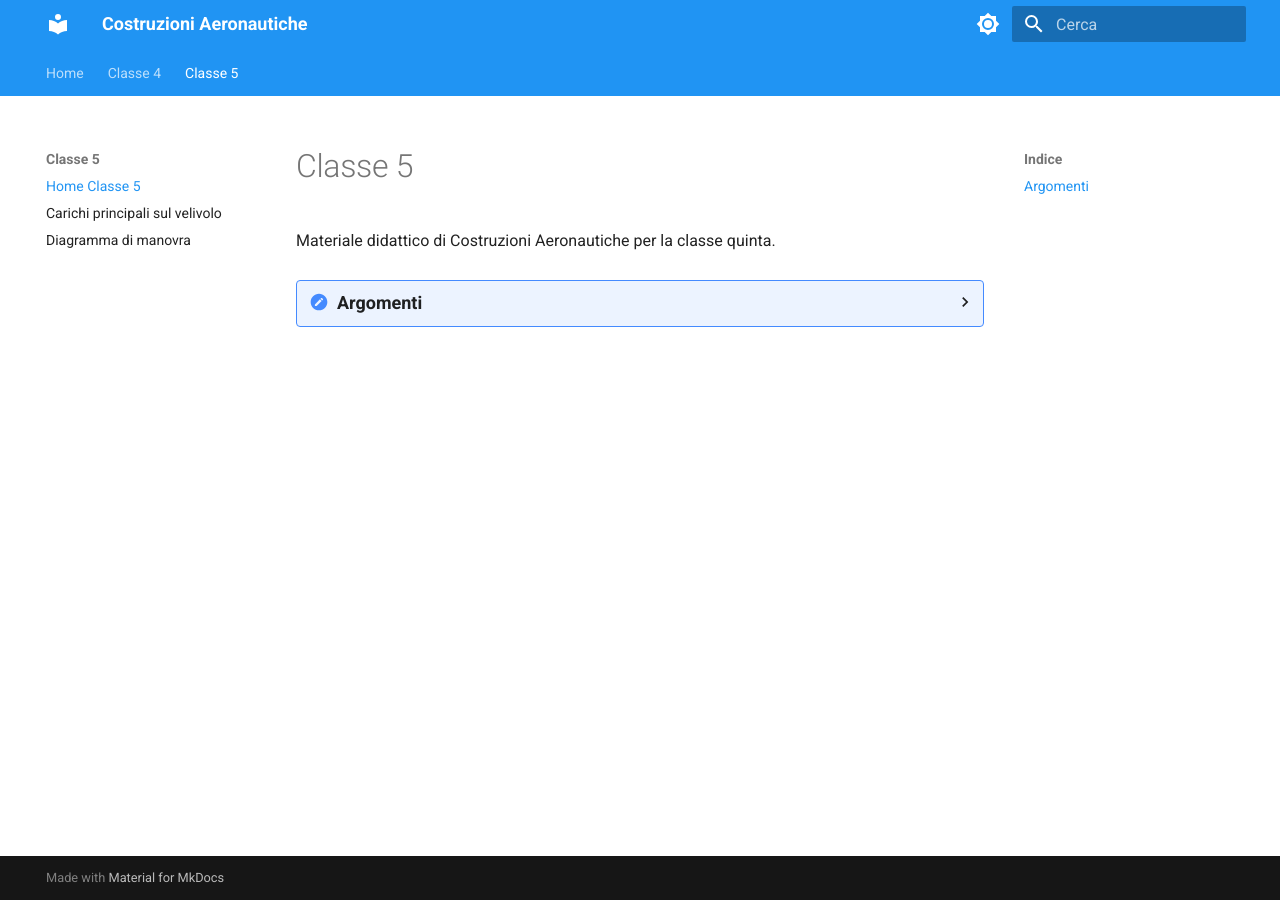
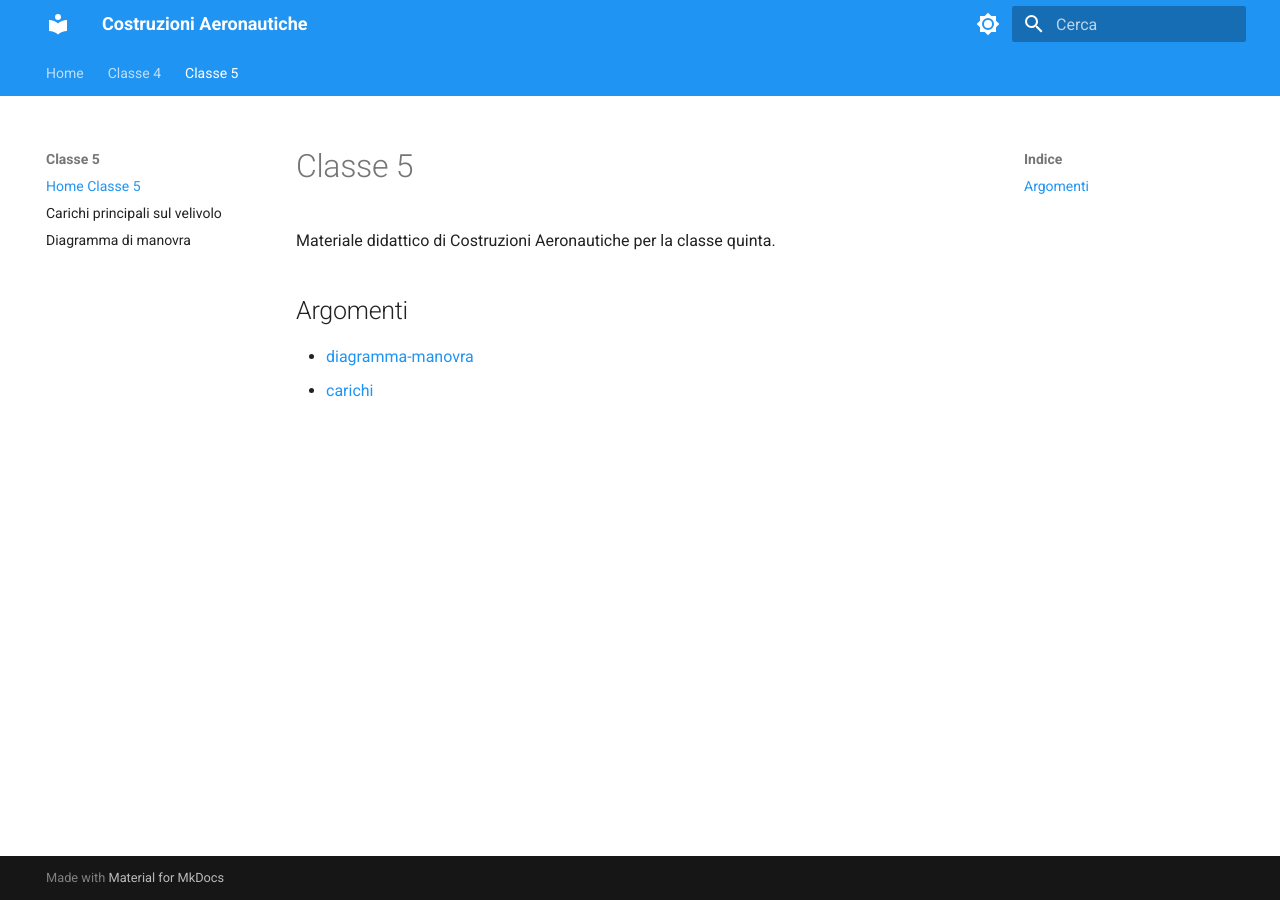
Before and after one commit to giomikael/costruzioni-aeronautiche, an MkDocs documentation site: the page built from docs/classe5/index.md, in a window 1280 px wide. Built offline with MkDocs 1.6.1 and Material for MkDocs 9.7.7, drawn with Linux system fonts in a browser that asks for light colours.

```diff
--- a/mkdocs.yml
+++ b/mkdocs.yml
@@ -47,7 +47,7 @@ markdown_extensions:
 
 extra_javascript:
   - javascripts/mathjax.js
-  - javascripts/folding.js
+  # - javascripts/folding.js
   - https://unpkg.com/mathjax@3/es5/tex-mml-chtml.js
 
 extra_css:
```
